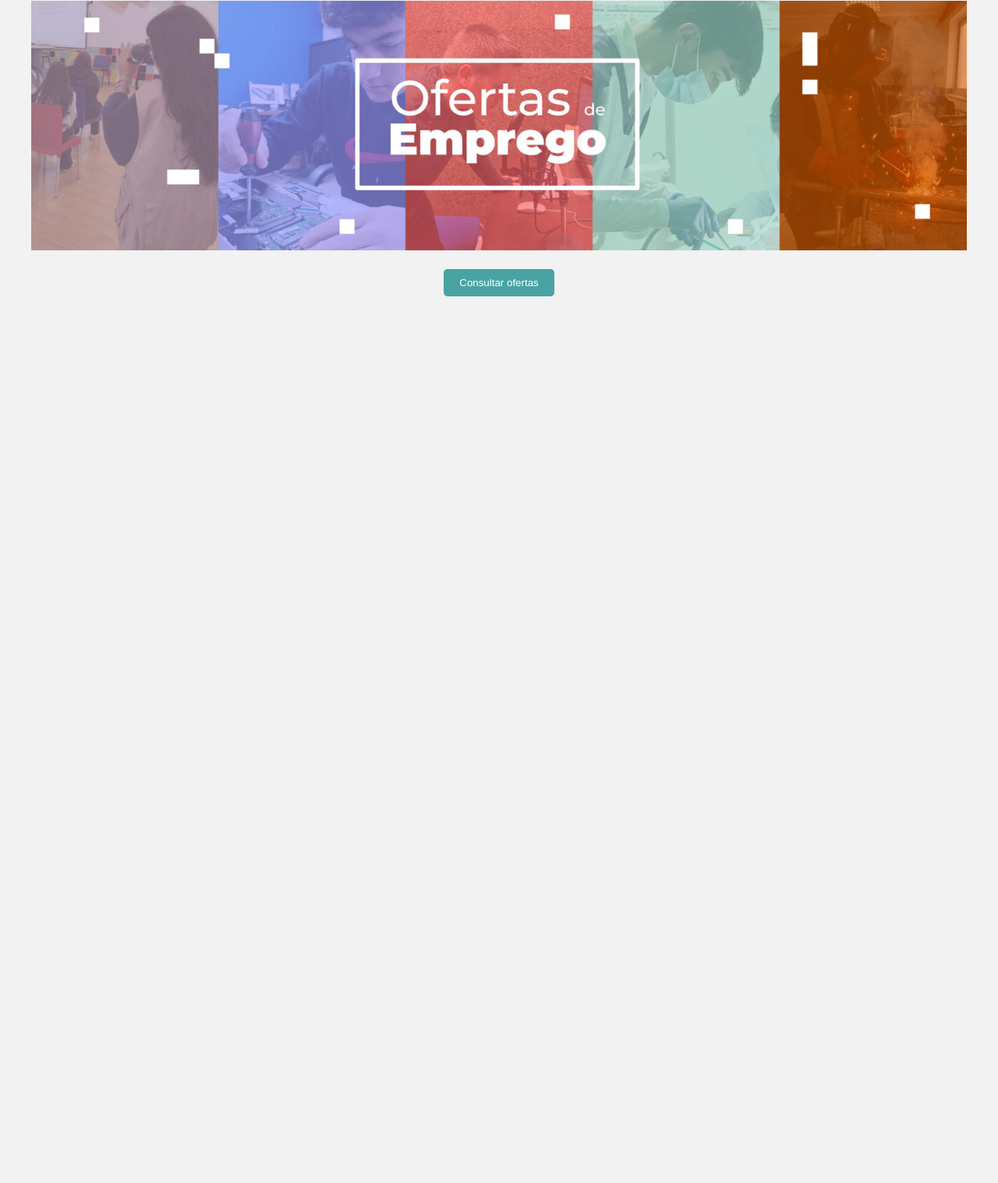
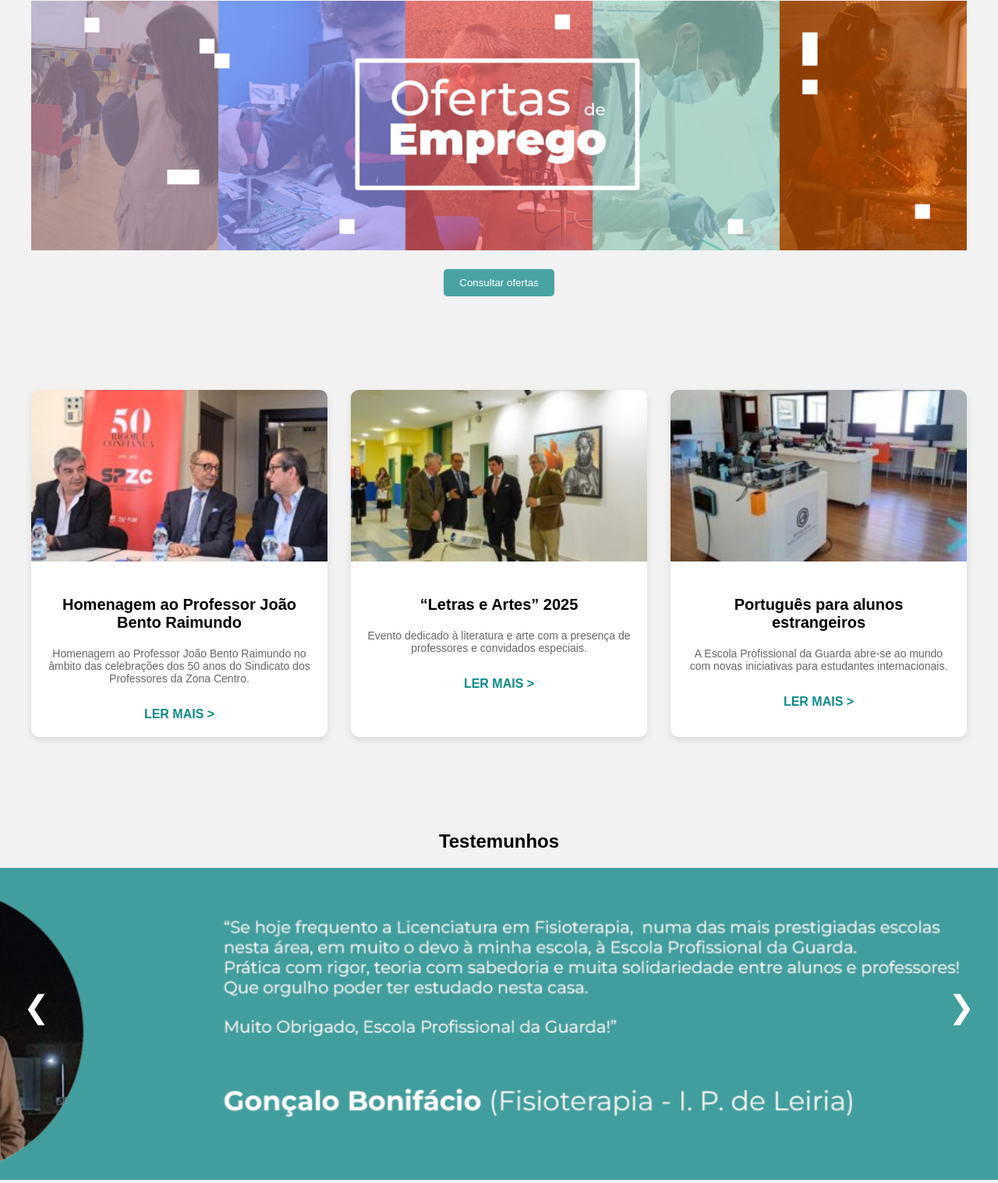
Before and after one commit to tgei252677-glitch/siteensiguarda, a plain HTML site: page index.html in a window 1280 px wide. Shown: the part 509-2026 px from the top of the page at 78% size. Before the commit the page ends 949 px from the top, so only its background shows below. Drawn offline with Linux system fonts and the light colour scheme.

Commit message:
alteração do site

```diff
--- a/index.html
+++ b/index.html
@@ -2,7 +2,7 @@
 <html lang="pt">
 <head>
 <meta charset="UTF-8">
-<title>Escola Profissional</title>
+<title>Escola Profissional - ensiguarda</title>
 
 <style>
 
@@ -13,6 +13,7 @@ body{
 }
 
 /* MENU */
+
 header{
 background:white;
 display:flex;
@@ -47,7 +48,6 @@ nav a{
 .alojamento{background:#1abc9c;}
 .avaliacao{background:#7dbd2f;}
 
-
 /* TITULO */
 
 .titulo{
@@ -66,25 +66,11 @@ nav a{
 padding:0 40px;
 }
 
-.curso{
-    position:relative;
-}
-
 .curso img{
 width:100%;
 height:200px;
 object-fit:cover;
 }
-
-.curso span{
-    position:absolute;
-    bottom:10px;
-    left:10px;
-    color:white;
-    font-weight:bold;
-    font-size:18px;
-}
-
 
 /* EMPREGOS */
 
@@ -107,6 +93,97 @@ nav a{
 color:white;
 border-radius:5px;
 cursor:pointer;
+}
+
+/* NOTICIAS */
+
+.noticias{
+padding:60px 40px;
+}
+
+.noticias-container{
+display:grid;
+grid-template-columns:repeat(3,1fr);
+gap:30px;
+}
+
+.noticia{
+background:white;
+border-radius:10px;
+overflow:hidden;
+box-shadow:0 4px 10px rgba(0,0,0,0.1);
+}
+
+.noticia img{
+width:100%;
+height:220px;
+object-fit:cover;
+}
+
+.noticia-conteudo{
+padding:20px;
+text-align:center;
+}
+
+.noticia h3{
+font-size:20px;
+}
+
+.noticia p{
+font-size:14px;
+color:#666;
+}
+
+.lermais{
+display:inline-block;
+margin-top:15px;
+color:#0f8a8a;
+font-weight:bold;
+text-decoration:none;
+}
+
+/* TESTEMUNHOS */
+
+.testemunhos{
+margin-top:60px;
+text-align:center;
+position:relative;
+}
+
+.slider{
+position:relative;
+overflow:hidden;
+}
+
+.slide{
+display:none;
+}
+
+.slide img{
+width:100%;
+height:400px;
+object-fit:cover;
+}
+
+/* SETAS */
+
+.seta{
+position:absolute;
+top:50%;
+transform:translateY(-50%);
+font-size:40px;
+color:white;
+cursor:pointer;
+padding:10px;
+user-select:none;
+}
+
+.esquerda{
+left:20px;
+}
+
+.direita{
+right:20px;
 }
 
 </style>
@@ -135,41 +212,33 @@ nav a{
 
 </header>
 
-
 <div class="titulo">
 OS NOSSOS CURSOS, A TUA ESCOLHA!
 </div>
-
 
 <div class="cursos">
 
 <div class="curso">
 <img src="comunicação.png">
-
 </div>
 
 <div class="curso">
 <img src="Informatica.png">
-
 </div>
 
 <div class="curso">
 <img src="mecanica.png">
-
 </div>
 
 <div class="curso">
 <img src="multimedia.png">
-
 </div>
 
 <div class="curso">
 <img src="saude.png">
-
 </div>
 
 </div>
-
 
 <div class="empregos">
 
@@ -183,5 +252,106 @@ OS NOSSOS CURSOS, A TUA ESCOLHA!
 
 </div>
 
+<!-- NOTICIAS -->
+
+<div class="noticias">
+
+<div class="noticias-container">
+
+<div class="noticia">
+<img src="Homenagem3-300x200.jpeg">
+<div class="noticia-conteudo">
+<h3>Homenagem ao Professor João Bento Raimundo</h3>
+<p>
+Homenagem ao Professor João Bento Raimundo no âmbito das celebrações dos 50 anos do Sindicato dos Professores da Zona Centro.
+</p>
+<a href="#" class="lermais">LER MAIS ></a>
+</div>
+</div>
+
+<div class="noticia">
+<img src="LetrasArtes_01-300x225.jpeg">
+<div class="noticia-conteudo">
+<h3>“Letras e Artes” 2025</h3>
+<p>
+Evento dedicado à literatura e arte com a presença de professores e convidados especiais.
+</p>
+<a href="#" class="lermais">LER MAIS ></a>
+</div>
+</div>
+
+<div class="noticia">
+<img src="portugues.jpg">
+<div class="noticia-conteudo">
+<h3>Português para alunos estrangeiros</h3>
+<p>
+A Escola Profissional da Guarda abre-se ao mundo com novas iniciativas para estudantes internacionais.
+</p>
+<a href="#" class="lermais">LER MAIS ></a>
+</div>
+</div>
+
+</div>
+</div>
+
+<!-- TESTEMUNHOS -->
+
+<div class="testemunhos">
+
+<h2>Testemunhos</h2>
+
+<div class="slider">
+
+<div class="slide">
+<img src="testemunha1.png">
+</div>
+
+<div class="slide">
+<img src="testemulha2.png">
+</div>
+
+<div class="slide">
+<img src="testemulha3.png">
+</div>
+
+</div>
+
+<div class="seta esquerda" onclick="mudarSlide(-1)">❮</div>
+<div class="seta direita" onclick="mudarSlide(1)">❯</div>
+
+</div>
+
+<script>
+
+let slideIndex = 0;
+mostrarSlide();
+
+function mudarSlide(n){
+slideIndex += n;
+mostrarSlide();
+}
+
+function mostrarSlide(){
+
+let slides = document.getElementsByClassName("slide");
+
+if(slideIndex >= slides.length){
+slideIndex = 0;
+}
+
+if(slideIndex < 0){
+slideIndex = slides.length - 1;
+}
+
+for(let i=0;i<slides.length;i++){
+slides[i].style.display="none";
+}
+
+slides[slideIndex].style.display="block";
+
+}
+
+</script>
+
 </body>
 </html>
```
Also changed, not shown: Homenagem3-300x200.jpeg (added), LetrasArtes_01-300x225.jpeg (added), portugues.jpg (added), testemulha2.png (added), testemulha3.png (added), testemunha1.png (added). Lines whose indentation alone changed are shown as unchanged.
